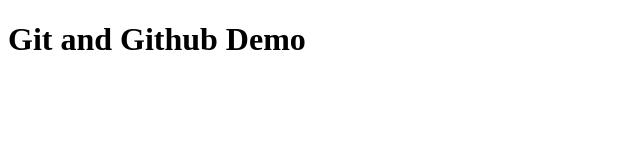
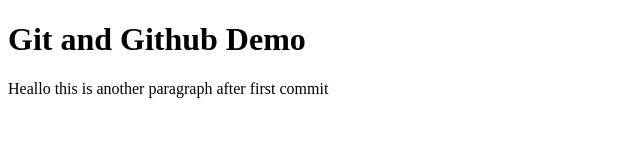
Before and after one commit to SoumyaCO/github_demo, a plain HTML site: page index.html in a window 1280 px wide. Shown: the whole page, without its empty margins (0-640 px from the left). Drawn offline with Linux system fonts and the light colour scheme.

Commit message:
2nd commit

```diff
--- a/index.html
+++ b/index.html
@@ -5,5 +5,6 @@
 </head>
 <body>
    <h1>Git and Github Demo</h1>
+   <p>Heallo this is another paragraph after first commit</p>
 </body>
 </html>
```
